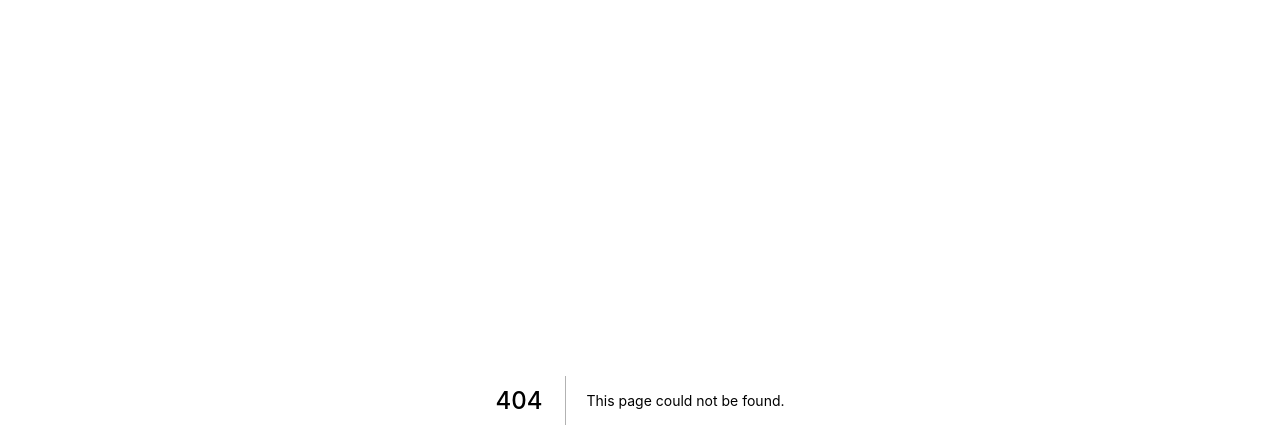
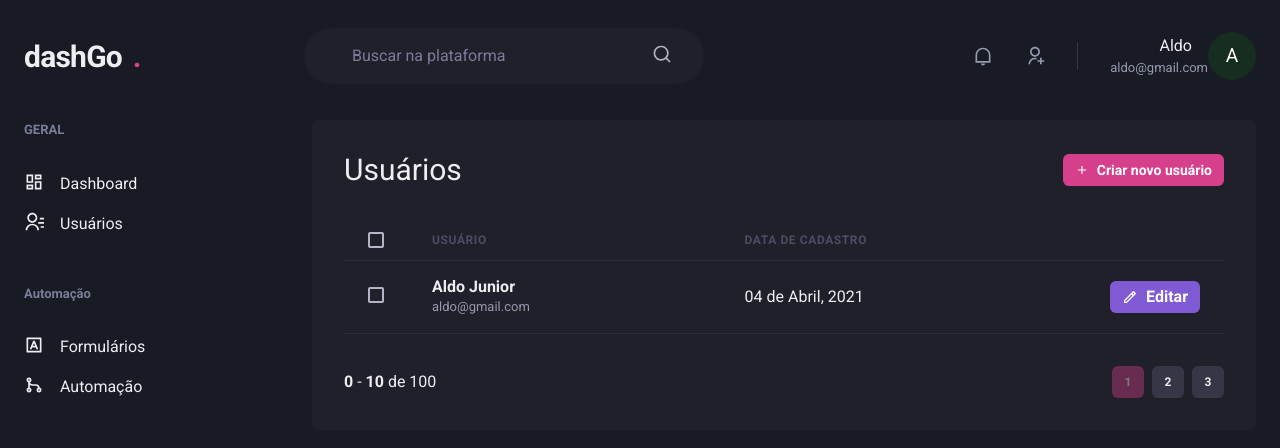
Before and after one commit to M4ster3001/dashGo, a Next.js app: page /users in a window 1280 px wide. Before the commit this address had no page. Shown: the top 448 px of the page. Built offline with nearby package versions, Linux system fonts and the light colour scheme.

Commit message:
criado o componente de paginação, dashboard e criar usuário

```diff
--- a/package.json
+++ b/package.json
@@ -12,9 +12,11 @@
     "@chakra-ui/react": "^1.6.10",
     "@emotion/react": "^11",
     "@emotion/styled": "^11",
+    "apexcharts": "^3.29.0",
     "framer-motion": "^4",
     "next": "11.1.2",
     "react": "17.0.2",
+    "react-apexcharts": "^1.3.9",
     "react-dom": "17.0.2",
     "react-icons": "^4.3.1"
   },
--- /dev/null
+++ b/src/components/Pagination.tsx
@@ -0,0 +1,48 @@
+import { Stack, Button, Box } from '@chakra-ui/react';
+import React from 'react';
+
+export default function Pagination() {
+  return (
+    <Stack
+      direction="row"
+      mt="8"
+      justify="space-between"
+      align="center"
+      spacing="6"
+    >
+      <Box>
+        <strong>0</strong> - <strong>10</strong> de 100
+      </Box>
+      <Stack direction="row" spacing="2">
+        <Button
+          size="sm"
+          fontSize="xs"
+          w="4"
+          colorScheme="pink"
+          disabled
+          __disabled={{ bg: 'pink.500', cursor: 'default' }}
+        >
+          1
+        </Button>
+        <Button
+          size="sm"
+          fontSize="xs"
+          w="4"
+          bg="gray.700"
+          _hover={{ bg: 'gray.500' }}
+        >
+          2
+        </Button>
+        <Button
+          size="sm"
+          fontSize="xs"
+          w="4"
+          bg="gray.700"
+          _hover={{ bg: 'gray.500' }}
+        >
+          3
+        </Button>
+      </Stack>
+    </Stack>
+  );
+}
--- a/src/components/Sidebar.tsx
+++ b/src/components/Sidebar.tsx
@@ -1,6 +1,6 @@
+import React from 'react';
 import Icon from '@chakra-ui/icon';
 import { Stack, Box, Text, Link } from '@chakra-ui/layout';
-import React from 'react';
 import {
   RiContactsLine,
   RiDashboardLine,
@@ -22,13 +22,13 @@ export function Sidebar() {
             Geral
           </Text>
           <Stack spacing="4" mt="8" align="stretch">
-            <Link as={} to="" display="flex" align="center">
+            <Link to="" display="flex" align="center">
               <Icon as={RiDashboardLine} fontSize="20" />
               <Text ml="4" fontWeight="medium">
                 Dashboard
               </Text>
             </Link>
-            <Link as={} to="" display="flex" align="center">
+            <Link to="" display="flex" align="center">
               <Icon as={RiContactsLine} fontSize="20" />
               <Text ml="4" fontWeight="medium">
                 Usuários
@@ -41,13 +41,13 @@ export function Sidebar() {
             Automação
           </Text>
           <Stack spacing="4" mt="8" align="stretch">
-            <Link as={} to="" display="flex" align="center">
+            <Link to="" display="flex" align="center">
               <Icon as={RiInputMethodLine} fontSize="20" />
               <Text ml="4" fontWeight="medium">
                 Formulários
               </Text>
             </Link>
-            <Link as={} to="" display="flex" align="center">
+            <Link to="" display="flex" align="center">
               <Icon as={RiGitMergeLine} fontSize="20" />
               <Text ml="4" fontWeight="medium">
                 Automação
--- /dev/null
+++ b/src/pages/users/index.tsx
@@ -0,0 +1,93 @@
+import React from 'react';
+import {
+  Box,
+  Flex,
+  Heading,
+  Button,
+  Icon,
+  Table,
+  Thead,
+  Tr,
+  Th,
+  Checkbox,
+  Tbody,
+  Td,
+  Text,
+} from '@chakra-ui/react';
+import { Header } from '@components/Header';
+import { Sidebar } from '@components/Sidebar';
+import { RiAddLine, RiPencilLine } from 'react-icons/ri';
+import Pagination from '@components/Pagination';
+
+export default function UserList() {
+  return (
+    <Box>
+      <Header />
+
+      <Flex w="100%" my="6" maxW={1480} mx="auto" px="6">
+        <Sidebar />
+
+        <Box flex="1" borderRadius="8" bg="gray.800" p="8">
+          <Flex mb="8" justify="space-between" align="center">
+            <Heading size="lg" fontWeight="normal">
+              Usuários
+            </Heading>
+
+            <Button
+              as="a"
+              size="sm"
+              fontSize="sm"
+              colorScheme="pink"
+              leftIcon={<Icon as={RiAddLine} />}
+            >
+              Criar novo usuário
+            </Button>
+          </Flex>
+
+          <Table colorScheme="whiteAlpha">
+            <Thead>
+              <Tr>
+                <Th px="6" color="gray.300" width="8">
+                  <Checkbox colorScheme="pink" />
+                </Th>
+                <Th>Usuário</Th>
+                <Th>Data de cadastro</Th>
+                <Th w="8" />
+              </Tr>
+            </Thead>
+
+            <Tbody>
+              <Tr>
+                <Td px="6">
+                  <Checkbox colorScheme="pink" />
+                </Td>
+                <Td>
+                  <Box>
+                    <Text fontWeight="bold">Aldo Junior</Text>
+                    <Text fontSize="small" color="gray.300">
+                      aldo@gmail.com
+                    </Text>
+                  </Box>
+                </Td>
+                <Td>04 de Abril, 2021</Td>
+                <Td>
+                  <Button
+                    as="a"
+                    size="sm"
+                    fontSize="16"
+                    colorScheme="purple"
+                    leftIcon={<Icon as={RiPencilLine} />}
+                  >
+                    Editar
+                  </Button>
+                </Td>
+              </Tr>
+            </Tbody>
+          </Table>
+
+          <Pagination />
+        </Box>
+      </Flex>
+    </Box>
+  );
+}
```
Also changed, not shown: src/pages/dashboard.tsx (+79 -2 lines), src/pages/users/create.tsx (added, +58 -0 lines), 1 other file (tests, documents, lock files or other folders).
